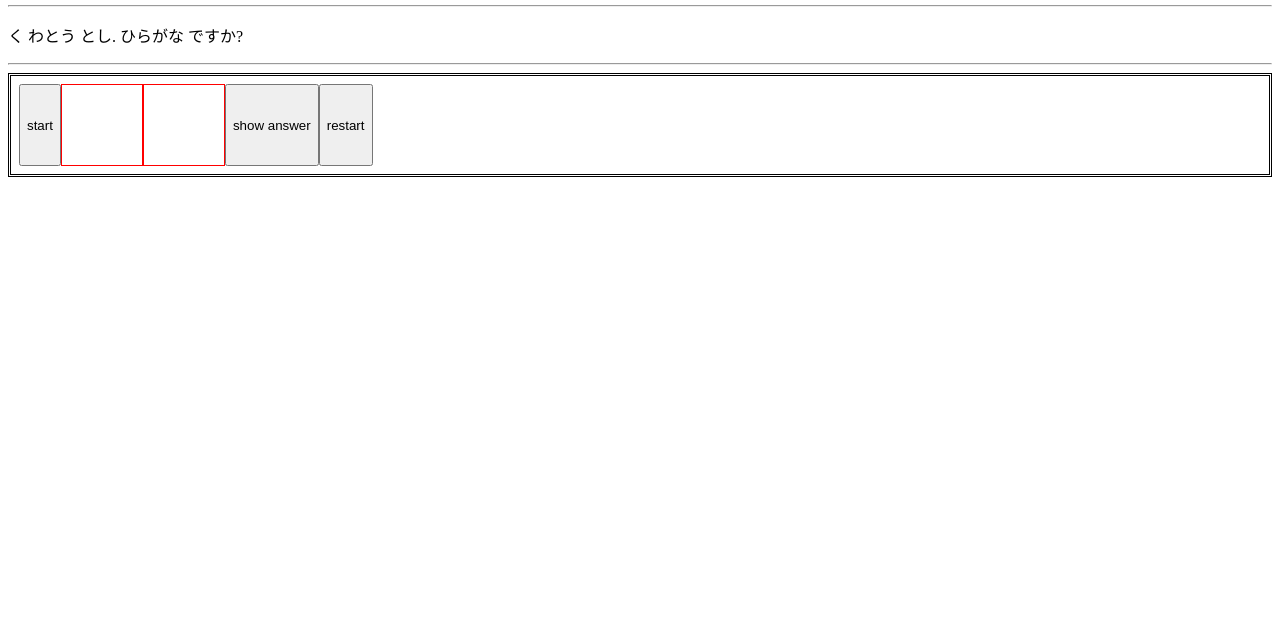
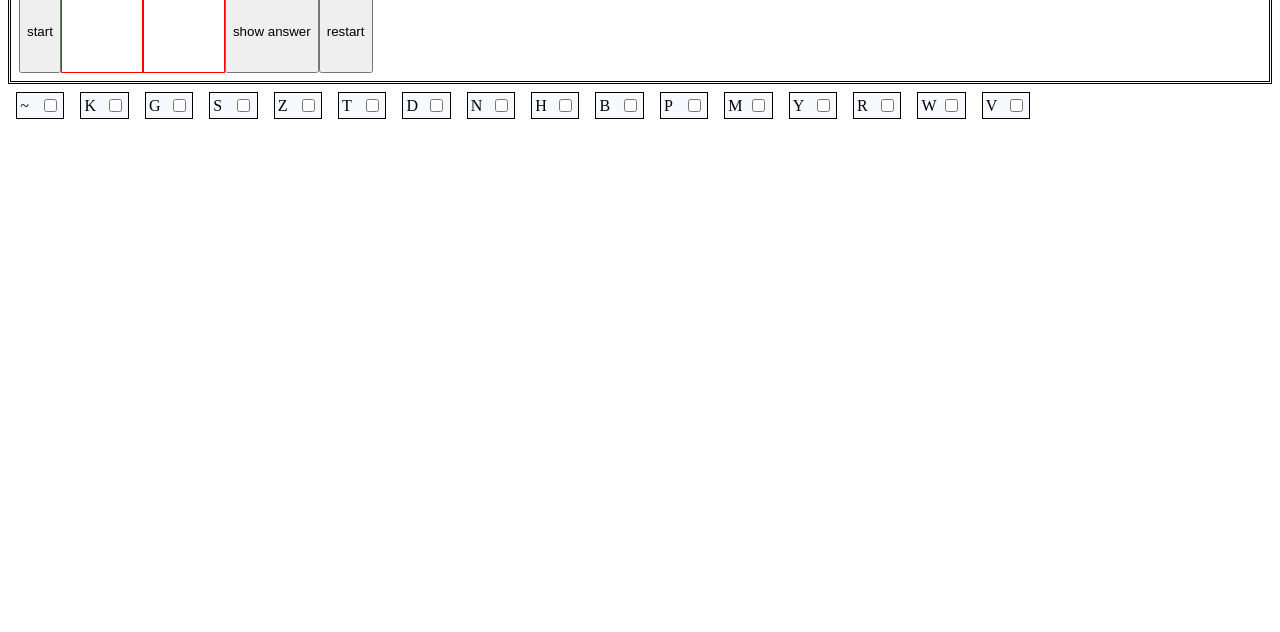
Before and after one commit to dblatcher/hiragana-learner, a plain HTML site: page index.html in a window 1280 px wide. Shown: the part 168-800 px from the top of the page. Drawn offline with Linux system fonts and the light colour scheme.

Commit message:
add constanent filters

```diff
--- a/alphabet.js
+++ b/alphabet.js
@@ -19,7 +19,17 @@ Object.defineProperties(Alphabet.prototype,{
             var that = this
             return Object.keys(this.characters).map(function(identifer){return that.characters[identifer]})
         }
-    }
+    },
+    constanents: {
+        get: function() {
+            var output = []
+            var all = this.characterArray.map(function(character){return character.constanent})
+            for (var i=0; i<all.length; i++) {
+                if (output.indexOf(all[i]) === -1) {output.push(all[i])}
+            }
+            return output
+        }
+    },
 })
 
 Alphabet.prototype.decode = function(input) {
--- a/game.js
+++ b/game.js
@@ -1,12 +1,15 @@
-function initGame() {
+function initGame(alphabet) {
 
     var holder = document.querySelector("#game")
     var template = document.querySelector("#gameTemplate")
 
+    var filterTemplate = document.querySelector("#filterTemplate")
+    var filters = document.querySelector('#filters')
+
     var state= {
         character:null,
         phase:0,
-        constanentFilter: ["","K","T","S"],
+        constanentFilter: [],
     }
 
     function makefilter() {
@@ -18,7 +21,7 @@ function initGame() {
 
     function startGame() {
         if (state.phase !== 0) {return reset()}
-        state.character = hiragana.random(makefilter())
+        state.character = alphabet.random(makefilter())
         holder.querySelector('[data-role=question]').innerHTML = state.character.html
         state.phase = 1
     }
@@ -42,8 +45,38 @@ function initGame() {
         holder.querySelector('[data-role=restart-button]').addEventListener('click',reset)
     }
 
+    function makefilterButtons() {
+
+        function makefilterButton(constanent) {
+            var node = filterTemplate.content.cloneNode(true)
+            let nodeInput = node.querySelector('input');
+            let nodeLabel = node.querySelector('label');
+            let nodeSpan = node.querySelector('span');
+            var constanentDisplayValue = constanent === "" ? "~" : constanent
+            nodeSpan.innerText = constanentDisplayValue
+            nodeLabel.setAttribute('for', "filter-"+constanent)
+            nodeInput.setAttribute('id', "filter-"+constanent)
+            nodeInput.addEventListener('change', function(event){
+                var index = state.constanentFilter.indexOf(constanent)
+                if (this.checked && index === -1) {
+                    state.constanentFilter.push(constanent)
+
+                } else if (!this.checked && index !== -1) {
+                    state.constanentFilter.splice(index,1)
+
+                }
+            })
+            return node
+        }
+
+        alphabet.constanents.forEach(function (constanent) {
+            filters.appendChild(makefilterButton(constanent))
+        })
+    }
+
+    makefilterButtons()
     reset()
     return state
 }
 
-gameState = initGame()
+gameState = initGame(hiragana)
--- a/index.html
+++ b/index.html
@@ -7,10 +7,6 @@
 
 <body>
     <h1>hiragana games</h1>
-
-
-    <div id="testSquare" class="square"></div>
-    <div id="testSquare2" class="square"><span></span></div>
     <hr/>
     <p id="target">?</p>
     <hr/>
@@ -18,8 +14,11 @@
     <main id="game">
 
     </main>
+    <form id="filters">
+    </form>
 
     <template id="gameTemplate">
+        <section class="frame">
             <button data-role="start-button">start</button>
             <figure class="square">
                 <span data-role="question"></span>
@@ -29,16 +28,22 @@
             </figure>
             <button data-role="answer-button">show answer</button>
             <button data-role="restart-button">restart</button>
+        </section>
+
+    </template>
+
+    <template id="filterTemplate">
+        <label class="filter-button">
+            <span></span>
+            <input type="checkbox"/>
+        </label>
     </template>
 
     <script src="./character.js"></script>
     <script src="./alphabet.js"></script>
     <script src="./hiragana.js"></script>
     <script>
-        document.getElementById('target').innerHTML = hiragana.write('ku watou tosi. hiragana desuka?')
-        var letter = hiragana.random(function(character){return ["","K","T","S"].includes(character.constanent) })
-        document.getElementById('testSquare').appendChild(letter.span)
-        document.getElementById('testSquare2').children[0].innerHTML = letter.phonetic
+        document.getElementById('target').innerHTML = hiragana.write('hiragana desuka?')
     </script>
     <script src="./game.js"></script>
 </body>
--- a/style.css
+++ b/style.css
@@ -9,8 +9,25 @@
     margin: 0;
 }
 
-#game {
+#game .frame {
     display: flex;
     border: 3px double black;
     padding: .5rem;
 }
+
+#filters {
+    display: flex;
+    flex-wrap: wrap;
+}
+
+.filter-button {
+   cursor: pointer;
+   margin: .5rem;
+   padding: .2rem;
+   display: inline-flex;
+   justify-content: space-between;
+   align-items: center;
+   background-color: ghostwhite;
+   border: 1px solid black;
+   min-width: 2.5rem;
+}
```
Lines whose indentation alone changed are shown as unchanged.
